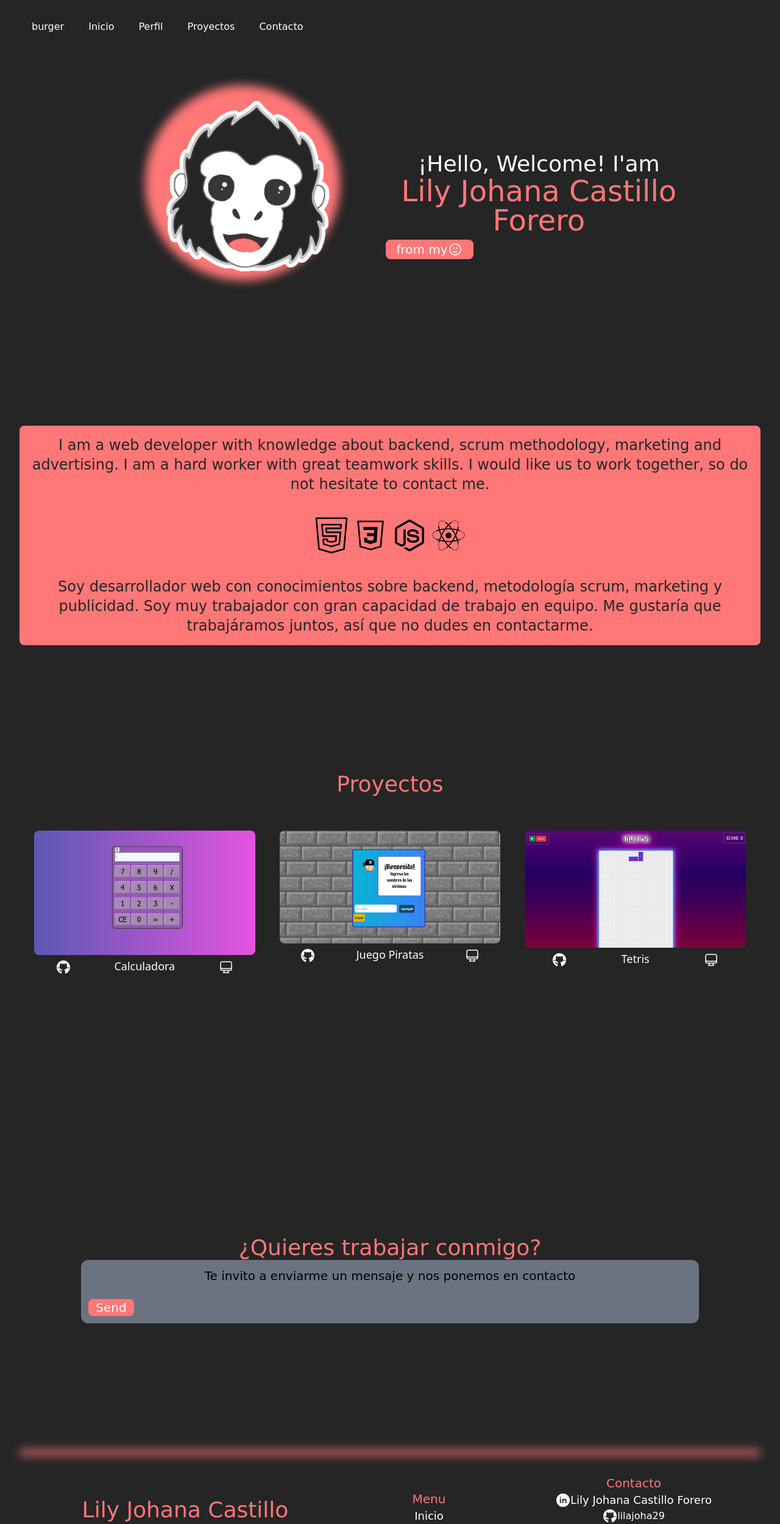
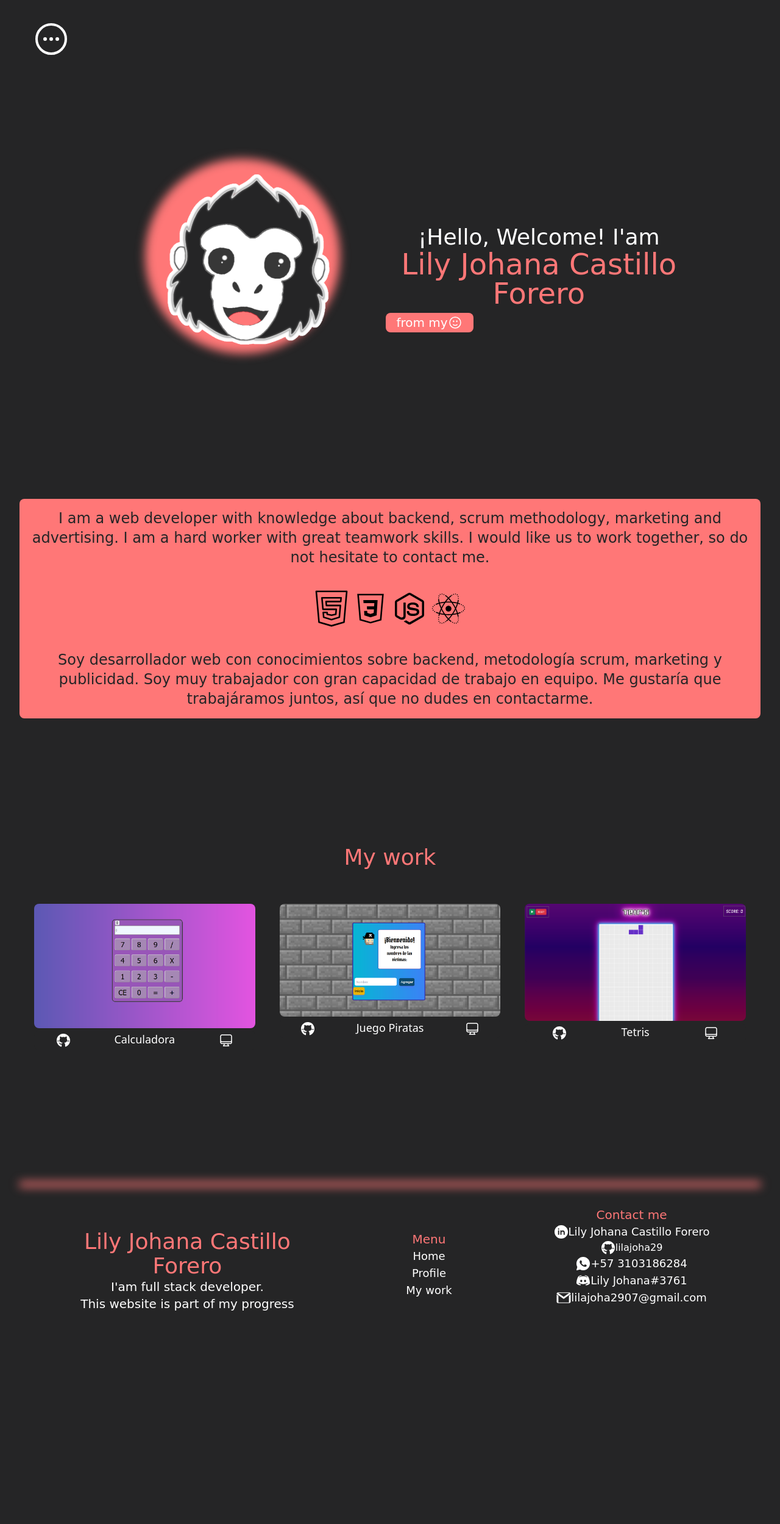
Before and after one commit to lilajoha29/MyBriefcase-Portafolio, a React (Vite) app: page /hv in a window 1280 px wide. Shown: the top 2499 px of the page at 61% size. After the commit the page ends 2202 px from the top, so only its background shows below. Built offline with nearby package versions, Linux system fonts and the light colour scheme.

Commit message:
finish HV

```diff
--- a/src/App.jsx
+++ b/src/App.jsx
@@ -1,13 +1,11 @@
-// import {routes, reoute, Route} from 'react-router'
+// import {Router, Route} from 'react-router'
 import { useState } from 'react'
 import reactLogo from './assets/react.svg'
 import './App.css'
+// import {BrowserRouter, Route} from 'react-router-dom'
 import { BeakerIcon } from '@heroicons/react/24/solid'
 import { Home } from './pages/Home'
 import {Hv} from './pages/Hv'
-
-
-
 
 export function App() {
   const [count, setCount] = useState(0)
--- a/src/componentes/ConocimientoHv.jsx
+++ b/src/componentes/ConocimientoHv.jsx
@@ -2,7 +2,7 @@ import React from 'react'
 
 export const ConocimientoHv = () => {
     return (
-    <div id="conocimiento" className="flex flex-col m-auto sm:mb-44 ">
+    <div  className="flex flex-col m-auto sm:mb-44 ">
         <div className="blur h-2 my-10 bg-blanco"></div>
         <div className='py-5 sm:px-10 lg:px-5 '>
             <h2 className="font-DynaPuff text-rosado text-2xl flex flex-col  m-auto pb-3 lg:text-3xl ">Education</h2>
--- a/src/componentes/Footer.jsx
+++ b/src/componentes/Footer.jsx
@@ -7,17 +7,17 @@ export const Footer = () => {
       <div className='lg:flex lg:flex-row '>
         <div className="flex flex-col text-center m-auto pt-5 lg:w-96 ">
           <h1 className="font-DynaPuff text-rosado text-2xl lg:text-4xl">Lily Johana Castillo Forero</h1>
-          <h2 className="font-DynaPuff text-blanco lg:text-xl">I'am full stack developer. ven a ver la transicion de mi carrera</h2>
+          <h2 className="font-DynaPuff text-blanco lg:text-xl">I'am full stack developer.<br></br>   This website is part of my progress</h2>
         </div>
         <div className="flex flex-col text-center py-5 m-auto">
           <h2 className="font-DynaPuff text-rosado text-lg lg:text-xl">Menu</h2>
-          <a href="#inicio" className="font-DynaPuff text-blanco hover:text-rosado lg:text-lg">Inicio</a>
-          <a href="#perfil" className="font-DynaPuff text-blanco hover:text-rosado lg:text-lg">Perfil</a>
-          <a href="#proyectos" className="font-DynaPuff text-blanco hover:text-rosado lg:text-lg">Proyectos</a>
-          <a href="#formulario" className="font-DynaPuff text-blanco hover:text-rosado lg:text-lg">Formulario</a>
+          <a href="#Home" className="font-DynaPuff text-blanco hover:text-rosado lg:text-lg">Home</a>
+          <a href="#Profile" className="font-DynaPuff text-blanco hover:text-rosado lg:text-lg">Profile</a>
+          <a href="#MyWork" className="font-DynaPuff text-blanco hover:text-rosado lg:text-lg">My work</a>
+          {/* <a href="#formulario" className="font-DynaPuff text-blanco hover:text-rosado lg:text-lg">Formulario</a> */}
         </div>
         <div className="flex flex-col text-center m-auto pb-7">
-          <h2 className="font-DynaPuff text-rosado text-lg lg:text-xl">Contacto</h2>
+          <h2 className="font-DynaPuff text-rosado text-lg lg:text-xl">Contact me</h2>
           <div className="flex text-center items-center flex-col m-auto">
             <a href="https://www.linkedin.com/in/lily-johana-castillo-forero-a2582667/" className="lg:text-lg font-DynaPuff text-blanco flex text-center hover:text-rosado"><img className="w-5 lg:w-6"
                 src="./img/linkedin-circled.svg"></img> Lily Johana Castillo Forero</a>
--- a/src/componentes/Header.jsx
+++ b/src/componentes/Header.jsx
@@ -7,17 +7,23 @@ export const Header = () => {
 
   return (
     <div id="header" className="flex flex-row text-center ">
-      <button id="burger" onClick={()=> setIsOpen(!isOpen)} className="font-DynaPuff text-blanco px-5 hover:text-rosado">burger</button>
-      <a href="#inicio" className="font-DynaPuff text-blanco px-5 hover:text-rosado">Inicio</a>
-      <a href="#perfil" className="font-DynaPuff text-blanco px-5 hover:text-rosado">Perfil</a>
-      <a href="#proyectos" className="font-DynaPuff text-blanco px-5 hover:text-rosado">Proyectos</a>
-      <a href="#formulario" className="font-DynaPuff text-blanco px-5 hover:text-rosado">Contacto</a>
-      {/* {isOpen === true ? (
+      <button id="burger" onClick={()=> setIsOpen(!isOpen)} className="font-DynaPuff text-blanco px-5 hover:text-rosado"><svg xmlns="http://www.w3.org/2000/svg" fill="none" viewBox="0 0 24 24" stroke-width="1.5" stroke="currentColor" class="w-16 h-16">
+      <path stroke-linecap="round" stroke-linejoin="round" d="M8.625 12a.375.375 0 11-.75 0 .375.375 0 01.75 0zm0 0H8.25m4.125 0a.375.375 0 11-.75 0 .375.375 0 01.75 0zm0 0H12m4.125 0a.375.375 0 11-.75 0 .375.375 0 01.75 0zm0 0h-.375M21 12a9 9 0 11-18 0 9 9 0 0118 0z" />
+      </svg>
+      </button>
 
+
+      {isOpen === true ? (
+        <div className='flex flex-col sm:flex-row'>
+          <a href="#Home" className="font-DynaPuff text-blanco px-5 hover:text-rosado m-1">Home</a>
+          <a href="#Profile" className="font-DynaPuff text-blanco px-5 hover:text-rosado m-1">Profile</a>
+          <a href="#MyWork" className="font-DynaPuff text-blanco px-5 hover:text-rosado m-1">My work</a>
+          {/* <a href="#formulario" className="font-DynaPuff text-blanco px-5 hover:text-rosado m-1">Contacto</a> */}
+        </div>
       )
-        : null
+        :null
 
-      } */}
+      }
     </div>
   )
 }
--- a/src/componentes/Inicio.jsx
+++ b/src/componentes/Inicio.jsx
@@ -2,7 +2,7 @@ import React from 'react'
 
 export const Inicio = () => {
   return (
-    <div id="inicio" className="relative flex flex-col items-center lg:flex-row lg:py-20 lg:right-24">
+    <div id="Home" className="relative flex flex-col items-center my-20 lg:flex-row lg:py-20 lg:right-24">
       <div className="absolute inset-1 bg-rosado  rounded-full blur h-80 mt-5 m-auto sm:w-80 sm:h-80 lg:-left-72 lg:mt-20 lg:py-28 "></div>
         <img src="./img/logoW.svg" className="relative w-96 pb-100 lg:left-80"></img>
       <div className="pr-4 lg:pl-96  ">
--- a/src/componentes/Perfil.jsx
+++ b/src/componentes/Perfil.jsx
@@ -2,7 +2,7 @@ import React from 'react'
 
 export const Perfil = () => {
   return (
-    <div id="perfil" className="bg-rosado flex flex-col items-center rounded-lg lg:mt-20">
+    <div id="Profile" className="bg-rosado flex flex-col items-center rounded-lg mt-32 lg:mt-20">
       <p className="font-DynaPuff text-negro flex flex-col text-center p-4 sm:text-xl lg:text-2xl">I am a web developer with knowledge about backend, scrum methodology, marketing and advertising. I am a hard worker with great teamwork skills. I would like us to work together, so do not hesitate to contact me.</p>
       <div className="flex flex-row items-center sm:my-5 ">
         <img className="flex flex-row lg:h-16 " src="./img/html-5.svg"></img>
--- a/src/componentes/PersonalHv.jsx
+++ b/src/componentes/PersonalHv.jsx
@@ -7,7 +7,7 @@ export const PersonalHv = () => {
             <div className='flex flex-col'>
                 <h2 className="font-DynaPuff text-rosado text-2xl flex flex-col  m-auto pb-3 sm:pt-4 lg:text-3xl">Profile</h2>
             <div id="perfil" className=" flex flex-col items-center  ">
-                <p className="font-DynaPuff text-blanco  flex flex-col text-left sm:px-10 lg:text-lg" >I am a web developer with knowledge in full stack, Scrum methodology, Marketing and Advertising. I am a hard worker with experience in customer service and have good teamwork skills, always helpful and polite, but most importantly, I am willing to constantly learn new skills. I'm so excited for us to work together, so don't hesitate to contact me. Hard worker and I have good teamwork skills. I would love to work together, so don't hesitate to contact me.</p>
+                <p className="font-DynaPuff text-blanco  flex flex-col text-left sm:px-10 lg:text-lg" >I am a web developer with knowledge in full stack, Scrum methodology, Marketing and Advertising. I am a hard worker with experience in customer service and good teamwork skills, always helpful and polite, but most importantly, I am willing to constantly learn new skills. I'm so excited for us to work together, so don't hesitate to contact me. Hard worker and I have good teamwork skills. I would love to work together, so don't hesitate to contact me.</p>
             </div>
             <div id="perfil" className=" flex flex-col items-center py-10">
                 <p className="font-DynaPuff text-blanco  flex flex-col text-left sm:px-10 lg:text-lg" >Soy una desarrolladora web con conocimientos en full stack,  metodología Scrum y en Mercadeo y Publicidad. Soy una gran trabajadora con experiencia en servicio al cliente y tengo buenas habilidades de trabajo en equipo , siempre amable y educada, pero lo que es más importante, estoy dispuesta a aprender constantemente nuevas habilidades. Estoy tan entusiasmada por trabajar juntos, entonces no dude en ponerse en contacto conmigo.</p>
--- a/src/componentes/PresentacionHv.jsx
+++ b/src/componentes/PresentacionHv.jsx
@@ -2,7 +2,7 @@ import React from 'react'
 
 export const PresentacionHv = () => {
     return (
-    <div id="inicio" className="relative flex flex-col items-center pb-20 lg:flex-row lg:mr-10">
+    <div className="relative flex flex-col items-center pb-16 my-5 lg:flex-row lg:mr-10">
             <h2 className="font-DynaPuff text-rosado text-5x1 flex flex-col  m-auto pb-3 "></h2>
         <div className="absolute inset-1 bg-rosado  rounded-full blur h-80 w-90 my-5 sm:h-96 sm:w-96 sm:m-auto sm:mb-60 lg:mt-7 lg:ml-52 "></div>
             <img src="./img/logoW.svg" className="relative w-96 pb-100 m-auto"></img>
--- a/src/componentes/Proyectos.jsx
+++ b/src/componentes/Proyectos.jsx
@@ -2,8 +2,8 @@ import React from 'react'
 
 export const Proyectos = () => {
     return (
-    <div id="proyectos" className="flex flex-col  py-52 px-6 ">
-        <h2 className="font-DynaPuff items-center text-rosado text-2xl flex flex-col text-center mb-4 sm:text-4xl ">Proyectos</h2>
+    <div id="MyWork" className="flex flex-col  py-52 px-6 ">
+        <h2 className="font-DynaPuff items-center text-rosado text-2xl flex flex-col text-center mb-4 sm:text-4xl ">My work</h2>
         <div className=" flex flex-col justify-around items-center lg:flex-row ">
             <div className=" flex flex-col rounded-lg w-60 h-44 p-auto my-4 sm:w-96 sm:h-52">
                 <img src="./img/calculadora.png" className=" w-60 h-44 rounded-lg sm:w-96 sm:h-52"></img>
--- a/src/pages/Home.jsx
+++ b/src/pages/Home.jsx
@@ -13,7 +13,7 @@ export const Home = () => {
     <Inicio />
     <Perfil />
     <Proyectos />
-    <Formulario />
+    {/* <Formulario /> */}
     <Footer />
   </div>
   )
--- a/src/pages/Hv.jsx
+++ b/src/pages/Hv.jsx
@@ -1,4 +1,5 @@
 import React from 'react'
+import { Header } from '../componentes/Header'
 import { PresentacionHv } from '../componentes/PresentacionHv'
 import { PersonalHv } from '../componentes/PersonalHv'
 import {ConocimientoHv} from '../componentes/ConocimientoHv'
@@ -8,6 +9,7 @@ import {ConocimientoHv} from '../componentes/ConocimientoHv'
 export const Hv = () => {
     return (
     <div>
+            <Header/>
             <PresentacionHv />
         <div className='sm:grid sm:grid-cols-2 '>
             <ConocimientoHv/>
```
Also changed, not shown: 1 other file (tests, documents, lock files or other folders).
